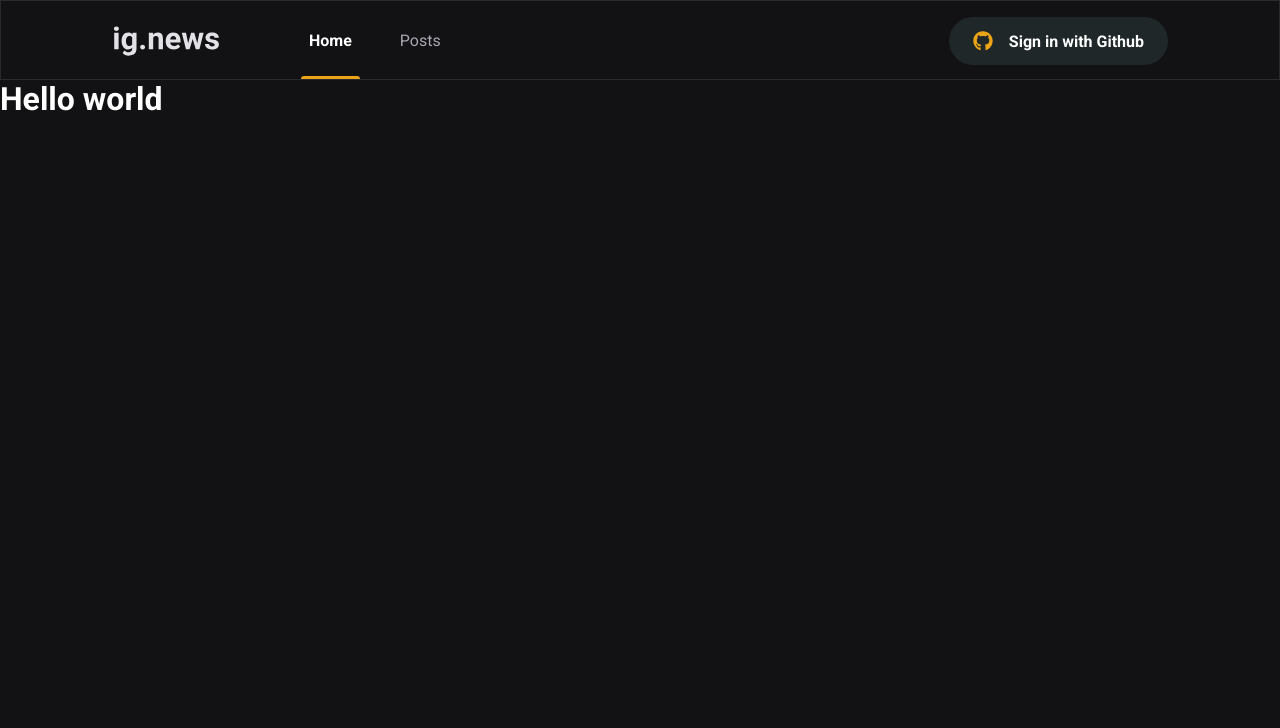
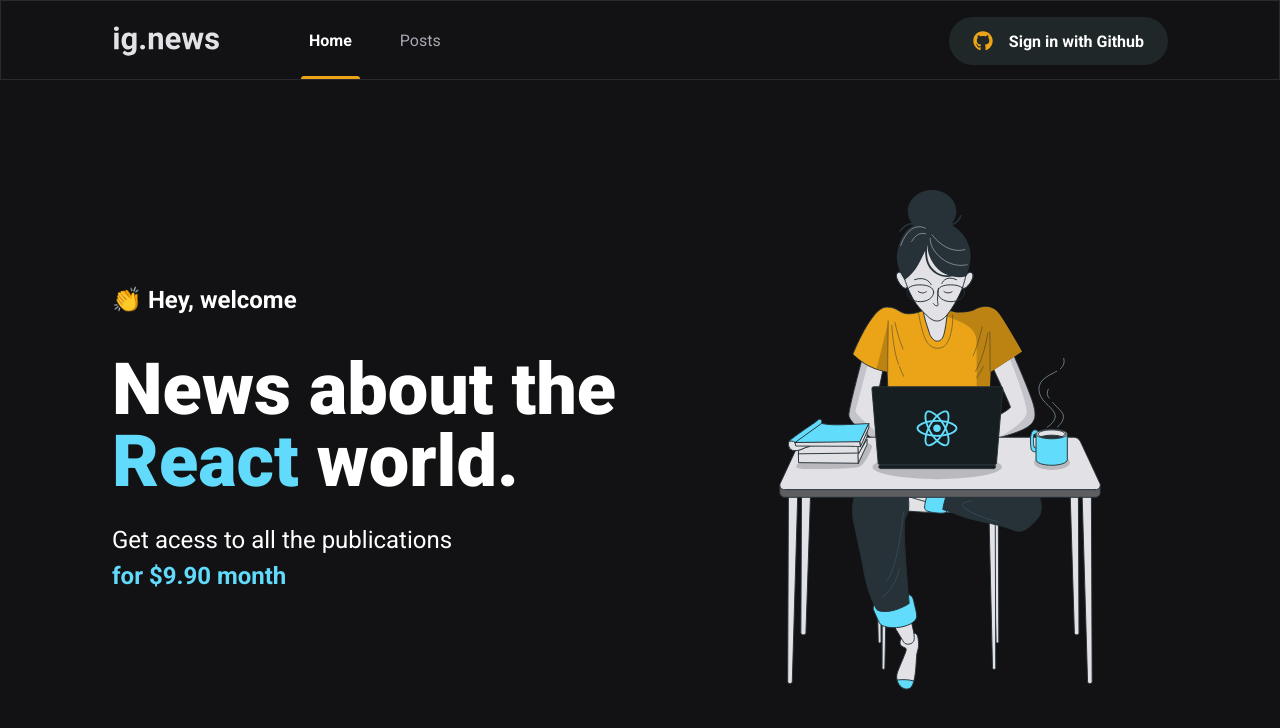
Before and after one commit to vitorgonzaga/chapter-3-ignews-rocketseat-course, a Next.js app: page / in a window 1280 px wide. Shown: the top 728 px of the page. Built offline with nearby package versions, Linux system fonts and the light colour scheme.

Commit message:
feat: add main section into Home page

```diff
--- /dev/null
+++ b/src/pages/home.module.scss
@@ -0,0 +1,44 @@
+.contentContainer {
+  max-width: 1120px;
+  margin: 0 auto;
+  padding: 0 2rem;
+  height: calc(100vh - 5rem);
+
+  display: flex;
+  align-items: center;
+  justify-content: space-between;
+}
+
+.hero {
+  max-width: 600px;
+
+  // span as son element
+  // in this case is the parent is hero section
+  > span {
+    font-size: 1.5rem;
+    font-weight: bold;
+  }
+
+  h1 {
+    font-size: 4.5rem;
+    line-height: 4.5rem;
+    font-weight: 900;
+    margin-top: 2.5rem;
+
+    span {
+      color: var(--cyan-500);
+    }
+  }
+
+  p {
+    font-size: 1.5rem;
+    line-height: 2.25rem;
+    margin-top: 1.5rem;
+
+    span {
+      color: var(--cyan-500);
+      font-weight: bold;
+    }
+  }
+
+}
--- a/src/pages/index.tsx
+++ b/src/pages/index.tsx
@@ -1,14 +1,26 @@
 import Head from 'next/head'
+import Image from 'next/image'
+import styles from './home.module.scss'
 
 export default function Home() {
   return (
     <>
       <Head>
-        <title>ig.news</title>
+        <title>Home | ig.news</title>
       </Head>
-      <h1>
-        Hello world
-      </h1>
+      <main className={styles.contentContainer}>
+        <section className={styles.hero}>
+          <span> 👏 Hey, welcome</span>
+          <h1>News about the <span>React</span> world.</h1>
+          <p>Get acess to all the publications <br/>
+
+          <span>for $9.90 month</span>
+          </p>
+        </section>
+
+        <Image src="/images/avatar.svg" width='500' height='500'alt="Girl coding" />
+
+      </main>
     </>
   )
 }
```
